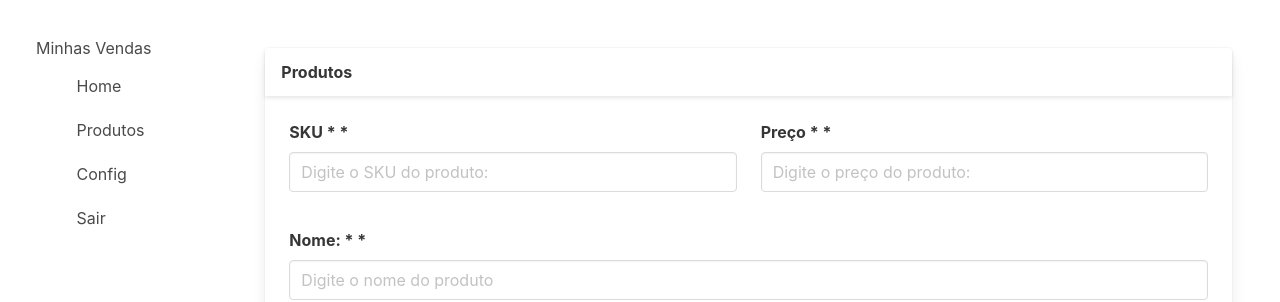
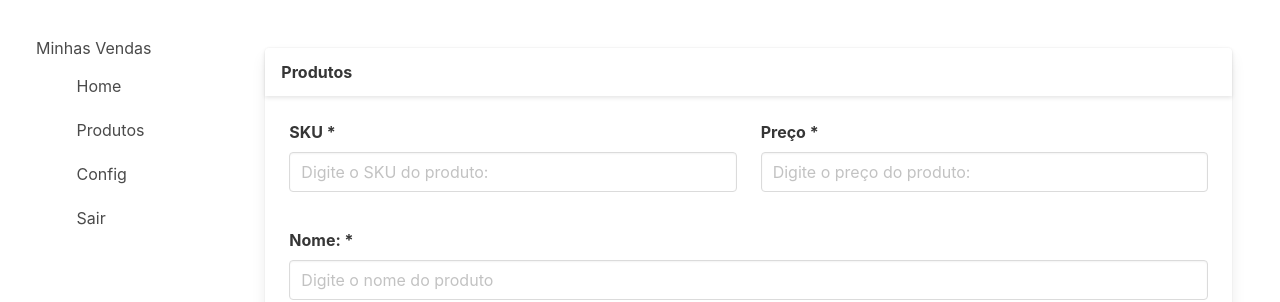
Before and after one commit to felps-daniel-dev/Projeto-Vendas, a Next.js app in the folder vendas-app/: page /cadastros/produtos in a window 1280 px wide. Shown: the top 302 px of the page. Built offline with nearby package versions, Linux system fonts and the light colour scheme.

Commit message:
Fedbeck usuario pos cadastro

```diff
--- a/vendas-app/package.json
+++ b/vendas-app/package.json
@@ -13,7 +13,8 @@
     "bulma": "0.9.2",
     "next": "16.2.4",
     "react": "19.2.4",
-    "react-dom": "19.2.4"
+    "react-dom": "19.2.4",
+    "yup": "^1.7.1"
   },
   "devDependencies": {
     "@types/node": "^20",
--- a/vendas-app/src/components/common/index.ts
+++ b/vendas-app/src/components/common/index.ts
@@ -1 +1,2 @@
 export { Input }  from "./input"
+export { Message } from "./message"
--- a/vendas-app/src/components/common/input/index.tsx
+++ b/vendas-app/src/components/common/input/index.tsx
@@ -8,6 +8,7 @@ interface InputProps extends Omit<InputHTMLAttributes<HTMLInputElement>, 'onChan
     label: string;
     columnClasses?: string;
     currency?: boolean;
+    error?: string;
 }
 
 export const Input: React.FC<InputProps> = ({
@@ -16,6 +17,7 @@ export const Input: React.FC<InputProps> = ({
     currency,
     columnClasses,
     id,
+    error,
     ...inputProps
 }: InputProps) => {
 
@@ -38,6 +40,9 @@ export const Input: React.FC<InputProps> = ({
                 <input className="input" type="text"
                     id={id} {...inputProps}
                     onChange={onInputChange} />
+                    {error &&
+                    <p className="help is-danger">{error}</p>
+                    }
             </div>
         </div>
     );
--- /dev/null
+++ b/vendas-app/src/components/common/message/index.tsx
@@ -0,0 +1,28 @@
+interface MessageProps {
+    tipo: string;
+    field?: string;
+    texto: string;
+}
+
+export interface Alert{
+    tipo: string;
+    field?: string;
+    texto: string;
+}
+
+
+export const Message: React.FC<MessageProps> = ({
+    texto,
+    field,
+    tipo
+}
+) => {
+    return (
+        <article className={`message is-${tipo}`}>
+            <div className="message-body">
+              {field && `${field} : `} {texto}
+            </div>
+
+        </article>
+    );
+}
--- a/vendas-app/src/components/index.ts
+++ b/vendas-app/src/components/index.ts
@@ -1,3 +1,3 @@
 export { Layout } from './layout';
 export { CadastroProdutos } from './produtos';
-export { Input }  from "./common";
+export { Input,Message }  from "./common";
--- a/vendas-app/src/components/layout/index.tsx
+++ b/vendas-app/src/components/layout/index.tsx
@@ -1,9 +1,12 @@
 import { ReactNode } from 'react';
 import { Menu } from './menu'
+import { Message } from '../common';
+import  { Alert } from '../common/message'
 
 interface LayoutProps{
     titulo?: string;
     children?: ReactNode;
+    mensagens?: Array<Alert>;
 }
 export const Layout: React.FC<LayoutProps> = (props: LayoutProps) => {
     return (
@@ -19,6 +22,10 @@ export const Layout: React.FC<LayoutProps> = (props: LayoutProps) => {
                             </div>
                             <div className="card-content">
                                 <div className="content">
+                                    {props.mensagens &&
+                                        props.mensagens.map(msg => <Message key={msg.texto} {...msg} />)
+
+                                    }
                                     { props.children }
                                 </div>
                             </div>
--- a/vendas-app/src/components/produtos/cadastro/index.tsx
+++ b/vendas-app/src/components/produtos/cadastro/index.tsx
@@ -1,9 +1,31 @@
 import { useState } from 'react';
 import { Layout } from "@/components/layout";
 import { Input } from "@/components/common";
+import { Message } from "@/components/common/message"
 import { useProdutoService } from '@/app/services';
 import { Produto } from '@/app/models/produtos';
 import { converterBigDecimal } from '@/app/util/money';
+import { Alert } from '@/components/common/message';
+import * as yup from 'yup';
+
+const msgCampoObrigatorio = "Campo Obrigatório!";
+
+const validationSchema = yup.object().shape({
+    sku: yup.string().trim().required(msgCampoObrigatorio).max(10, "O SKU deve ter no maximo 10 caracteres"),
+    nome: yup.string().trim().required(msgCampoObrigatorio), //requiered diz que é mobrigatorio e trim tira espaços ante e  depois da string
+    descricao: yup.string()
+        .trim()
+        .required(msgCampoObrigatorio), //.min(5, "A descrição deve conter pelo menos 5 caracteres")
+    preco: yup.number().required(msgCampoObrigatorio).positive("O Preço deve ser maior que 0!") //moreThan(0, "O Valor deve ser maior que zero!")//morThean pede que a entrada deve ser maior que o parametro
+});
+
+interface FormErros {
+    id?: string;
+    sku?: string;
+    nome?: string;
+    preco?: string;
+    descricao?: string;
+}
 
 export const CadastroProdutos: React.FC = () => {
     const service = useProdutoService();
@@ -14,6 +36,8 @@ export const CadastroProdutos: React.FC = () => {
     const [descricao, setDescricao] = useState('');
     const [id, setId] = useState<string | undefined>(undefined);
     const [dataCadastro, setdataCadastro] = useState<string | undefined>('');
+    const [messages, setMessages] = useState<Array<Alert>>([]);
+    const [errors, setErrors] = useState<FormErros>({});
 
     const submit = () => {
         const precoConvertido = converterBigDecimal(preco);// tratamento de preço
@@ -28,20 +52,43 @@ export const CadastroProdutos: React.FC = () => {
 
         console.log("Objeto enviado:", produto);
 
+        validationSchema.validate(produto).then(obj => {
+            setErrors({});// quando der rudo certo vai salvar
+
             if (id) {
                 service.atualizar(produto)
-                .then(response => console.log("Atualizado!"));
+                    .then(response =>
+                        setMessages([{
+                            tipo: "success",
+                            texto: "Produto salvo com sucesso!"
+                        }
+                        ])
+                    );
             } else {
                 service.cadastrar(produto)
                     .then(produtoResposta => {
                         setId(produtoResposta.id);
                         setdataCadastro(produtoResposta.dataCadastro);
+                        setMessages([{
+                            tipo: "success",
+                            texto: "Produto salvo com sucesso!"
+                        }])
                     });
             }
+        }).catch(err => {
+            const field = err.path;
+            const message = err.message;
+
+            setErrors({
+                [field]: message
+            })
+
+        })
+
     }
 
     return (
-        <Layout titulo="Produtos">
+        <Layout titulo="Produtos" mensagens={messages}>
 
             {id &&
                 <div className="columns">
@@ -60,29 +107,35 @@ export const CadastroProdutos: React.FC = () => {
             }
 
             <div className="columns">
-                <Input label="SKU *"
+                <Input label="SKU "
                     columnClasses="is-half"
                     id="inputSku"
                     value={sku}
                     onChange={setSku}
-                    placeholder='Digite o SKU do produto:' />
+                    placeholder='Digite o SKU do produto:'
+                    error={errors.sku} />
 
-                <Input label="Preço *"
+                <Input label="Preço "
                     columnClasses="is-half"
                     id="inputPreco"
                     value={preco}
                     onChange={setPreco}
                     currency={true}
-                    placeholder='Digite o preço do produto:' />
+                    placeholder='Digite o preço do produto:'
+                    error={errors.nome} />
             </div>
 
             <div className="columns">
-                <Input label="Nome: *"
+                <Input label="Nome: "
                     columnClasses="is-full"
                     value={nome}
                     onChange={setNome}
                     id="inputNome"
-                    placeholder='Digite o nome do produto' />
+                    placeholder='Digite o nome do produto'
+                    error={errors.nome}
+                />
+
+
             </div>
 
             <div className="columns">
@@ -93,7 +146,11 @@ export const CadastroProdutos: React.FC = () => {
                             placeholder="Descrição do produto"
                             id="areaDesc"
                             value={descricao}
-                            onChange={event => setDescricao(event.target.value)} />
+                            onChange={event => setDescricao(event.target.value)}
+                        />
+                        {errors.descricao &&
+                    <p className='help is-danger'>error={errors.descricao} </p>
+                }
                     </div>
                 </div>
             </div>
```
Also changed, not shown: 2 other files (tests, documents, lock files or other folders). Lines whose indentation alone changed are shown as unchanged.
